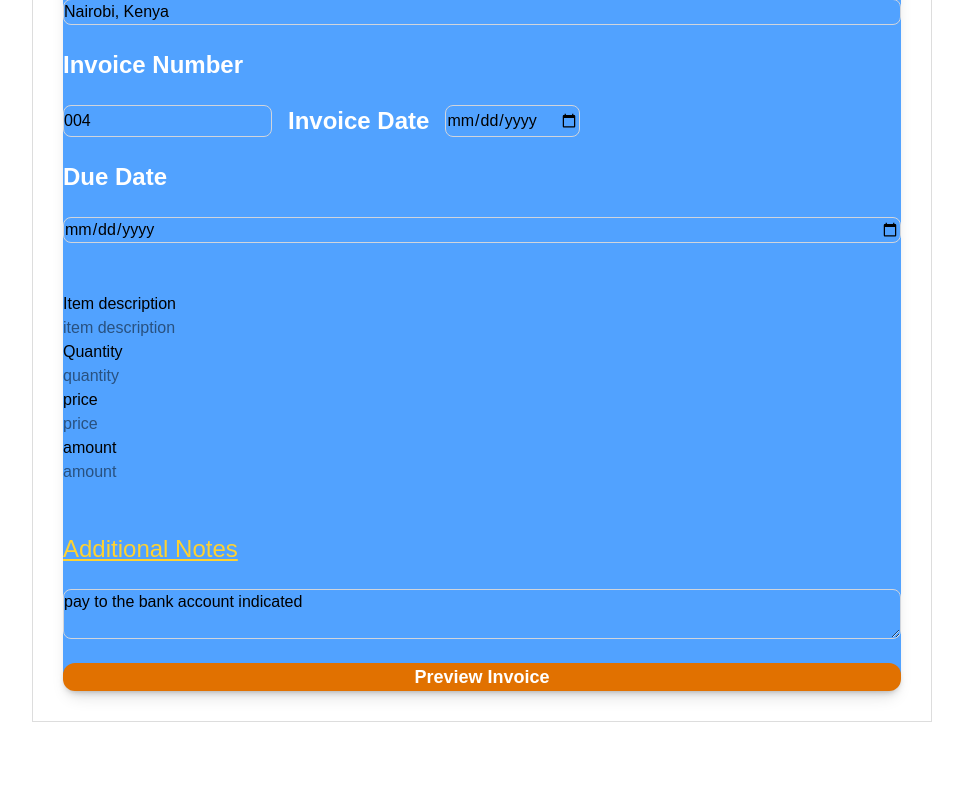
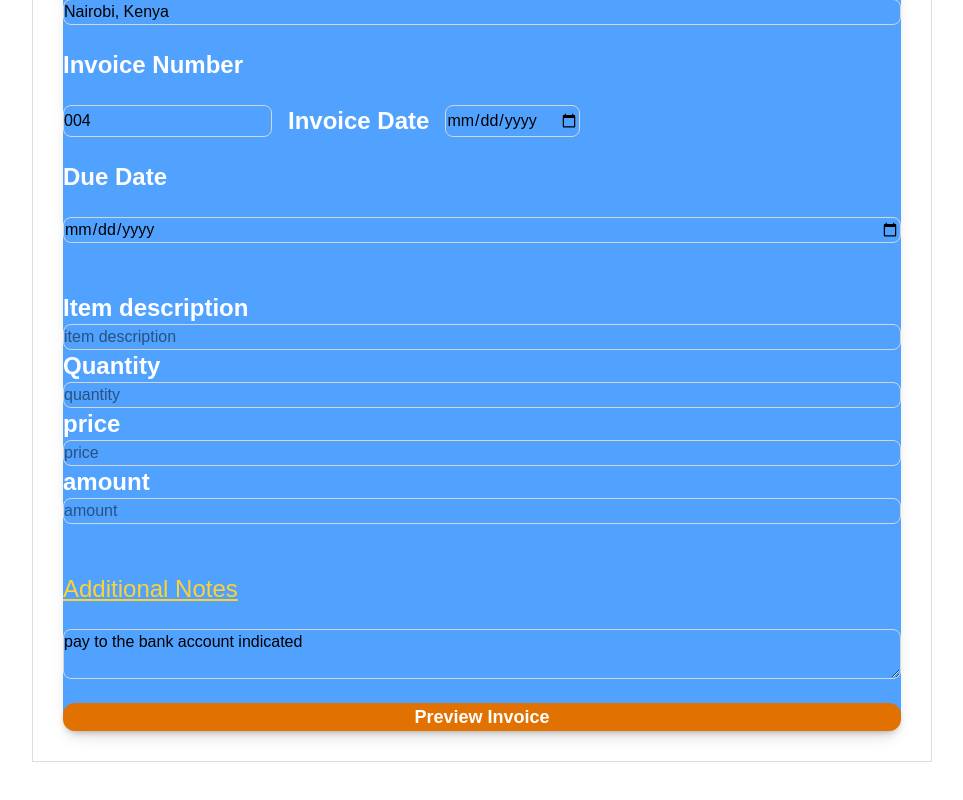
Before and after one commit to OJOK314/billing-system, a React (Vite) app: page / in a window 1280 px wide. Shown: the part 958-1758 px from the top of the page, without its empty margins (158-1121 px from the left). Before the commit the page ends 1720 px from the top, so only its background shows below. Built offline with nearby package versions, Linux system fonts and the light colour scheme.

Commit message:
add me css in to tableform

```diff
--- a/src/components/TableForm.jsx
+++ b/src/components/TableForm.jsx
@@ -17,7 +17,7 @@ const TableForm = ( {
 
   return (
     <div className="flex flex-col">
-        <label htmlFor='description'>Item description</label>
+        <label htmlFor='description' className="font-semibold  text-white mb-1 text-2xl">Item description</label>
         <input
         type='text'
         name='description'
@@ -25,9 +25,10 @@ const TableForm = ( {
         value={description}
         onChange={(e) => setDescription(e.target.value)}
         placeholder='item description'
+          className="border border-gray-300 rounded-lg p-3 focus:ring-2 focus:ring-amber-500"
         />
 
-         <label htmlFor='quantity'>Quantity</label>
+         <label htmlFor='quantity'className="font-semibold  text-white mb-1 text-2xl">Quantity</label>
         <input
         type='text'
         name='quantity'
@@ -35,9 +36,10 @@ const TableForm = ( {
         value={quantity}
         onChange={(e) => setQuantity(e.target.value)}
         placeholder='quantity'
+          className="border border-gray-300 rounded-lg p-3 focus:ring-2 focus:ring-amber-500"
         />
 
-         <label htmlFor='price'>price</label>
+         <label htmlFor='price'className="font-semibold  text-white mb-1 text-2xl">price</label>
         <input
         type='text'
         name='price'
@@ -45,9 +47,10 @@ const TableForm = ( {
         value={price}
         onChange={(e) => setPrice(e.target.value)}
         placeholder='price'
+          className="border border-gray-300 rounded-lg p-3 focus:ring-2 focus:ring-amber-500"
         />
 
-           <label htmlFor='amount'>amount</label>
+           <label htmlFor='amount'className="font-semibold  text-white mb-1 text-2xl">amount</label>
         <input
         type='text'
         name='amount'
@@ -55,6 +58,7 @@ const TableForm = ( {
         value={amount}
         onChange={(e) => setAmount(e.target.value)}
         placeholder='amount'
+          className="border border-gray-300 rounded-lg p-3 focus:ring-2 focus:ring-amber-500"
         />
 
 
```
